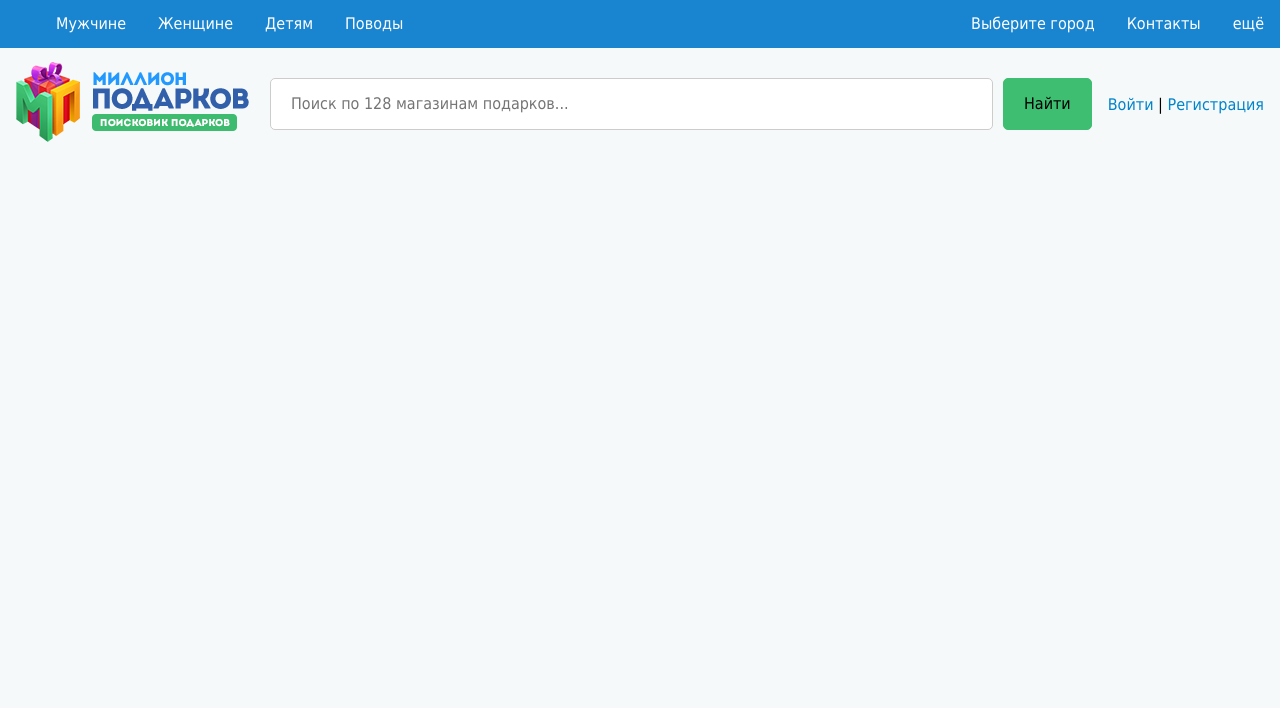
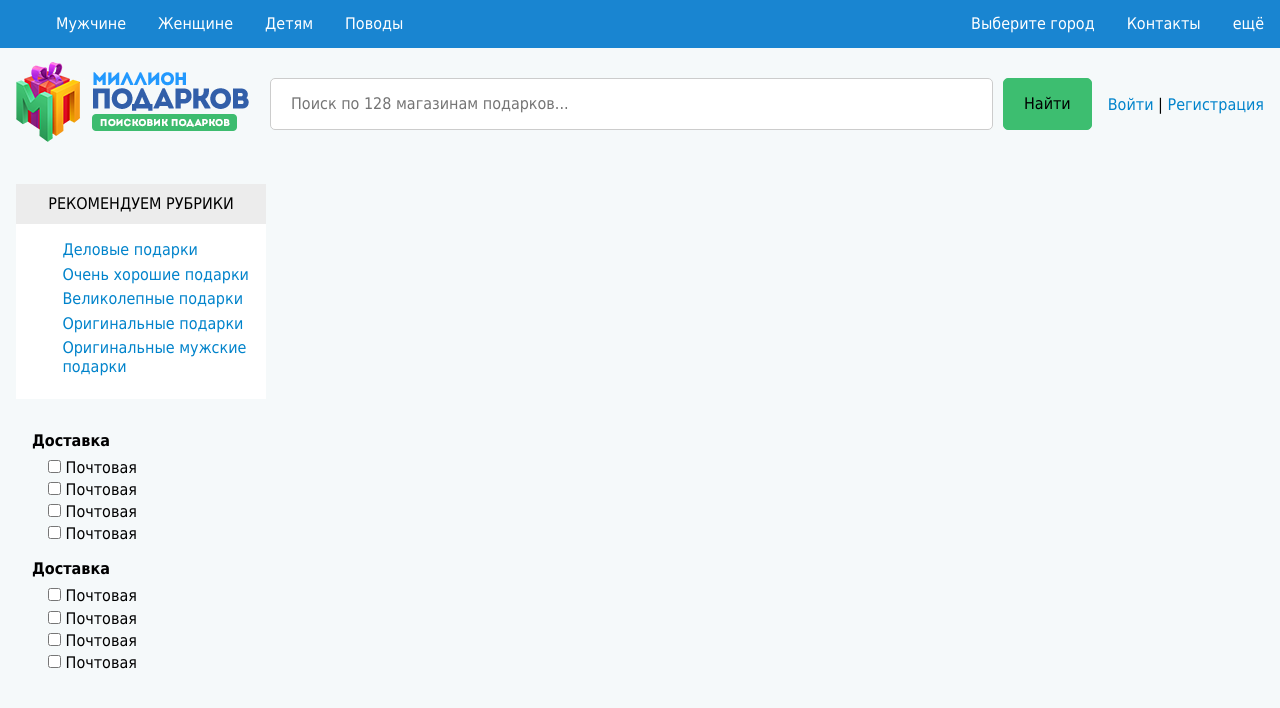
Before and after one commit to YoginAlex/millionpodarkov, a website: page index.html in a window 1280 px wide. Drawn offline with nearby package versions, Linux system fonts and the light colour scheme; files that its build step writes are made by us from their sources.

Commit message:
[add] base layout of lest sidebar

```diff
--- a/index.html
+++ b/index.html
@@ -75,20 +75,103 @@
 
   <div class="main">
     <section class="left-sidebar">
-      <div class="rec-menu">
+      <section class="rec-menu">
+        <header>
+          РЕКОМЕНДУЕМ РУБРИКИ
+        </header>
+        <ul class="rec-menu__list">
+          <li>
+            <a href="/" class="link">
+              Деловые подарки
+            </a>
+          </li>
+          <li>
+            <a href="/" class="link">
+              Очень хорошие подарки
+            </a>
+          </li>
+          <li>
+            <a href="/" class="link">
+              Великолепные подарки
+            </a>
+          </li>
+          <li>
+            <a href="/" class="link">
+              Оригинальные подарки
+            </a>
+          </li>
+          <li>
+            <a href="/" class="link">
+              Оригинальные мужские подарки
+            </a>
+          </li>
+        </ul>
+      </section>
 
-      </div>
+      <section class="filters">
+        <div class="filers__block">
+          <header>
+            Доставка
+          </header>
+          <ul>
+            <li>
+              <label>
+                <input type="checkbox"> Почтовая
+              </label>
+            </li>
+            <li>
+              <label>
+                <input type="checkbox"> Почтовая
+              </label>
+            </li>
+            <li>
+              <label>
+                <input type="checkbox"> Почтовая
+              </label>
+            </li>
+            <li>
+              <label>
+                <input type="checkbox"> Почтовая
+              </label>
+            </li>
+          </ul>
+        </div>
 
-      <div class="filters">
-
-      </div>
+        <div class="filers__block">
+          <header>
+            Доставка
+          </header>
+          <ul>
+            <li>
+              <label>
+                <input type="checkbox"> Почтовая
+              </label>
+            </li>
+            <li>
+              <label>
+                <input type="checkbox"> Почтовая
+              </label>
+            </li>
+            <li>
+              <label>
+                <input type="checkbox"> Почтовая
+              </label>
+            </li>
+            <li>
+              <label>
+                <input type="checkbox"> Почтовая
+              </label>
+            </li>
+          </ul>
+        </div>
+      </section>
     </section>
 
 
     <section class="goods">
-      <div class="goods-filter">
+      <section class="goods-filter">
 
-      </div>
+      </section>
 
       <section class="goods-showcase">
         <div class="goods-list">
--- a/src/main/_goods-filter.scss
+++ b/src/main/_goods-filter.scss
@@ -0,0 +1,2 @@
+.goods-filter {
+}
--- a/src/main/_goods.scss
+++ b/src/main/_goods.scss
@@ -0,0 +1,2 @@
+.goods {
+}
--- a/src/main/_left-sidebar.scss
+++ b/src/main/_left-sidebar.scss
@@ -0,0 +1,47 @@
+.left-sidebar {
+  margin: 2em 1em;
+
+  .rec-menu {
+    width: 250px;
+    background-color: white;
+    padding-bottom: 0.4em;
+
+    header {
+      display: block;
+      text-align: center;
+      color: black;
+      background-color: #ececec;
+      height: 2.5em;
+      line-height: 2.5em;
+    }
+
+    .rec-menu__list {
+      list-style: none;
+      margin: 1em auto 1em 0.4em;
+      &>li {
+        margin-bottom: 0.35em;
+      }
+    }
+  }
+
+  .filters {
+    margin: 2em 0 2em 1em;
+    .filers__block {
+      header {
+        font-weight: bold;
+      }
+      ul {
+        list-style: none;
+        margin: 0.5em 0 1em 0;
+        padding: 0 0 0 1em;
+        li {
+          margin-bottom: 0.2em;
+          label {
+            cursor: pointer;
+          }
+        }
+      }
+    }
+  }
+
+}
```
